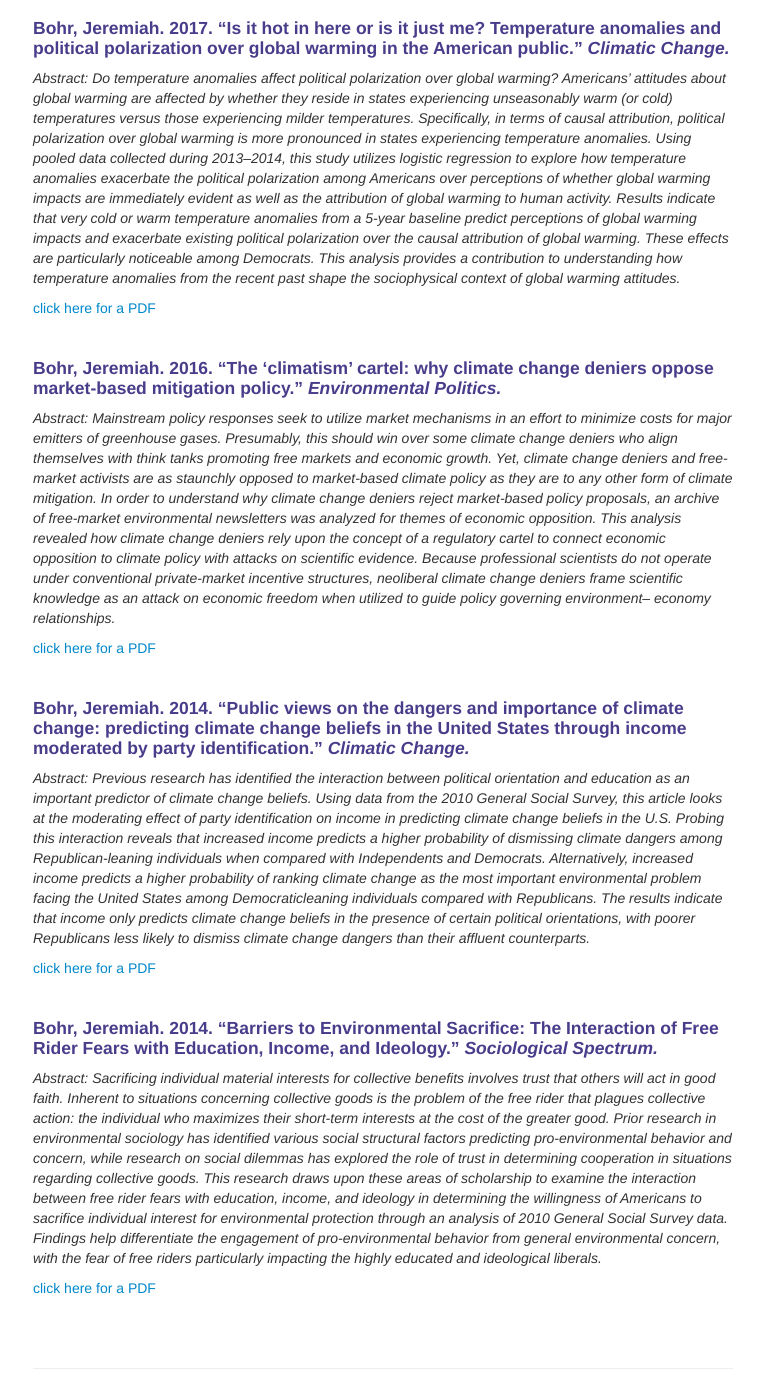
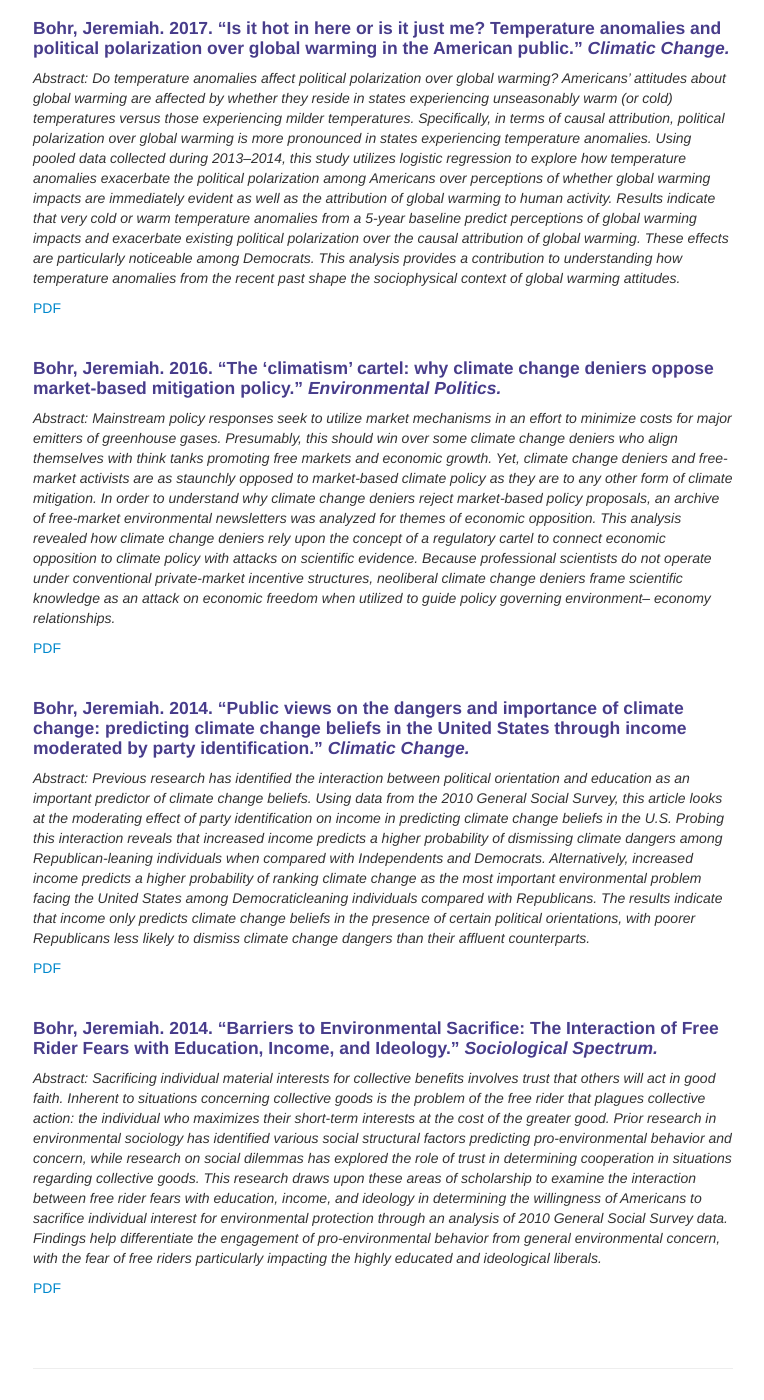
Before and after one commit to jeremiahbohr/jeremiahbohr.github.io, a Jekyll site: the page built from pages/research.md, in a window 1280 px wide and 1400 px high, scrolled down 464 px. Shown: the whole window, without its empty margins (257-1021 px from the left). Built offline with Jekyll 4.4.1, drawn with Linux system fonts in a browser that asks for light colours; our own code applies the rules of GitHub Pages for plain Markdown files; some of the changed text lies outside the part shown.

Commit message:
update my website

```diff
--- a/pages/research.md
+++ b/pages/research.md
@@ -18,7 +18,7 @@ description: Jeremiah Bohr's research
 #### Bohr, Jeremiah and Riley E. Dunlap. 2018. "Key topics in environmental sociology, 1990–2014: Results from a computational text analysis."  *Environmental Sociology.*
 *Abstract: Environmental sociology is a growing field producing a diverse body of literature while also moving into the mainstream of the larger discipline. The twin goals of this paper are to introduce environmental sociologists to innovations in content analysis, specifically a form of text-mining known as topic modeling, and then employing it to identify key themes and trends within our diverse field. We apply the topic modeling approach to a corpus of research articles within environmental sociology, identifying 25 central topics within the field and examining their prevalence over time, co-occurrence, impact (judged by citations), and prestige (judged by journal rankings). Our results indicate which topics are most prevalent, tend to occur together, and how both vary over time. They also indicate that the highest impact topics are not the most prevalent, the most prestigious topics are not the most prevalent, and topics can be prestigious without exerting much impact. We conclude with a discussion of the capabilities computational text analysis methods offer environmental sociologists.*
 
-[click here for a PDF]({{ BASE_PATH}}/pages/publications/Bohr_Dunlap_2018_KeyTopics.pdf)
+[PDF]({{ BASE_PATH}}/pages/publications/Bohr_Dunlap_2018_KeyTopics.pdf)
 
 <br />
 
@@ -26,7 +26,7 @@ description: Jeremiah Bohr's research
 #### Bohr, Jeremiah. 2017. "Is it hot in here or is it just me? Temperature anomalies and political polarization over global warming in the American public."  *Climatic Change.*
 *Abstract: Do temperature anomalies affect political polarization over global warming? Americans’ attitudes about global warming are affected by whether they reside in states experiencing unseasonably warm (or cold) temperatures versus those experiencing milder temperatures. Specifically, in terms of causal attribution, political polarization over global warming is more pronounced in states experiencing temperature anomalies. Using pooled data collected during 2013–2014, this study utilizes logistic regression to explore how temperature anomalies exacerbate the political polarization among Americans over perceptions of whether global warming impacts are immediately evident as well as the attribution of global warming to human activity. Results indicate that very cold or warm temperature anomalies from a 5-year baseline predict perceptions of global warming impacts and exacerbate existing political polarization over the causal attribution of global warming. These effects are particularly noticeable among Democrats. This analysis provides a contribution to understanding how temperature anomalies from the recent past shape the sociophysical context of global warming attitudes.*
 
-[click here for a PDF]({{ BASE_PATH}}/pages/publications/Bohr_2017_ClimaticChange.pdf)
+[PDF]({{ BASE_PATH}}/pages/publications/Bohr_2017_ClimaticChange.pdf)
 
 <br />
 
@@ -48,7 +48,7 @@ neoliberal climate change deniers frame scientific knowledge as an
 attack on economic freedom when utilized to guide policy governing environment–
 economy relationships.*
 
-[click here for a PDF]({{ BASE_PATH}}/pages/publications/Bohr_2016_ClimatismCartel.pdf)
+[PDF]({{ BASE_PATH}}/pages/publications/Bohr_2016_ClimatismCartel.pdf)
 
 <br />
 
@@ -59,7 +59,7 @@ General Social Survey, this article looks at the moderating effect of party iden
 individuals compared with Republicans. The results indicate that income only predicts climate change beliefs in the presence of certain political orientations, with poorer Republicans
 less likely to dismiss climate change dangers than their affluent counterparts.*
 
-[click here for a PDF]({{ BASE_PATH}}/pages/publications/Bohr_2014_ClimaticChange.pdf)
+[PDF]({{ BASE_PATH}}/pages/publications/Bohr_2014_ClimaticChange.pdf)
 
 <br />
 
@@ -67,7 +67,7 @@ less likely to dismiss climate change dangers than their affluent counterparts.*
 #### Bohr, Jeremiah. 2014. "Barriers to Environmental Sacrifice: The Interaction of Free Rider Fears with Education, Income, and Ideology." *Sociological Spectrum.*
 *Abstract: Sacrificing individual material interests for collective benefits involves trust that others will act in good faith. Inherent to situations concerning collective goods is the problem of the free rider that plagues collective action: the individual who maximizes their short-term interests at the cost of the greater good. Prior research in environmental sociology has identified various social structural factors predicting pro-environmental behavior and concern, while research on social dilemmas has explored the role of trust in determining cooperation in situations regarding collective goods. This research draws upon these areas of scholarship to examine the interaction between free rider fears with education, income, and ideology in determining the willingness of Americans to sacrifice individual interest for environmental protection through an analysis of 2010 General Social Survey data. Findings help differentiate the engagement of pro-environmental behavior from general environmental concern, with the fear of free riders particularly impacting the highly educated and ideological liberals.*
 
-[click here for a PDF]({{ BASE_PATH}}/pages/publications/Bohr_2014_EnvSacrifice.pdf)
+[PDF]({{ BASE_PATH}}/pages/publications/Bohr_2014_EnvSacrifice.pdf)
 
 <br />
 
```
